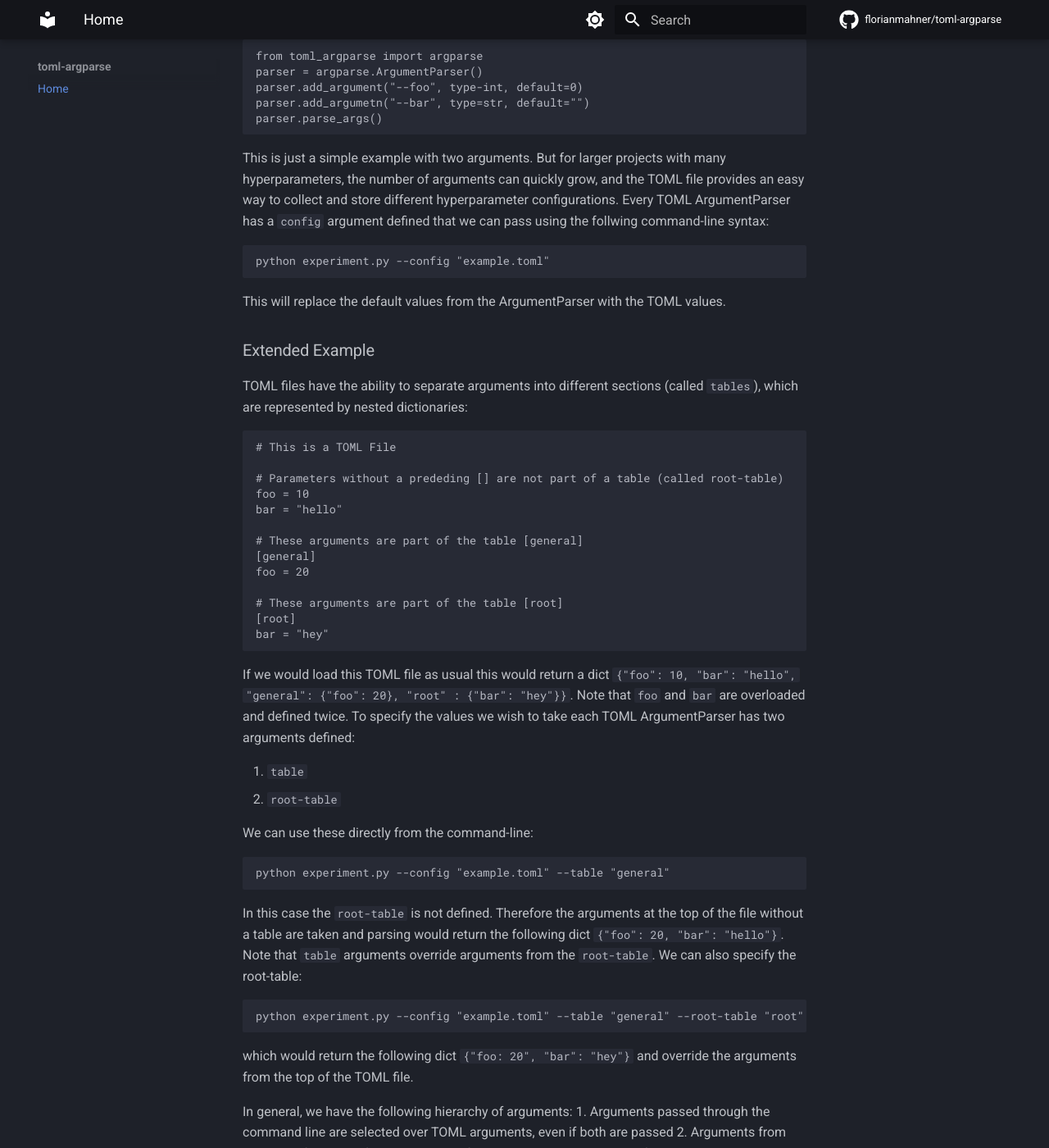
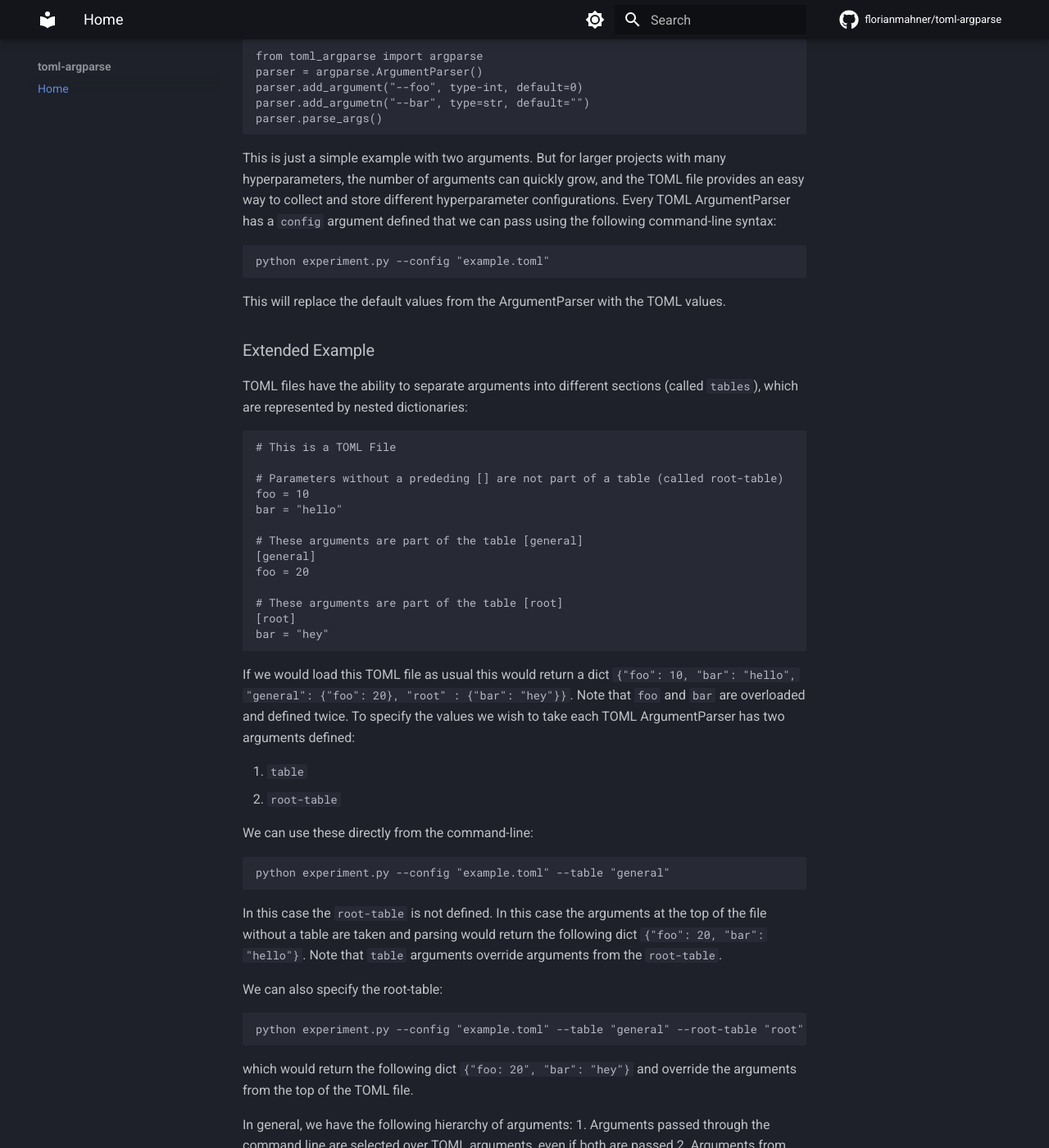
Before and after one commit to florianmahner/tomlparse, an MkDocs documentation site: the page built from docs/README.md, in a window 1280 px wide and 1400 px high, scrolled down 1182 px. Shown: the whole window at 82% size. Built offline with MkDocs 1.6.1 and Material for MkDocs 9.7.7, drawn with Linux system fonts in a browser that asks for light colours; comment, search, counter and statistics services are not loaded; some of the changed text lies outside the part shown.

Commit message:
Update README

````diff
--- a/docs/README.md
+++ b/docs/README.md
@@ -52,7 +52,7 @@ parser.add_argumetn("--bar", type=str, default="")
 parser.parse_args()
 ```
 
-This is just a simple example with two arguments. But for larger projects with many hyperparameters, the number of arguments can quickly grow, and the TOML file provides an easy way to collect and store different hyperparameter configurations. Every TOML ArgumentParser has a `config` argument defined that we can pass using the follwing command-line syntax:
+This is just a simple example with two arguments. But for larger projects with many hyperparameters, the number of arguments can quickly grow, and the TOML file provides an easy way to collect and store different hyperparameter configurations. Every TOML ArgumentParser has a `config` argument defined that we can pass using the following command-line syntax:
 
 ```bash
 python experiment.py --config "example.toml"
@@ -91,7 +91,9 @@ We can use these directly from the command-line:
 python experiment.py --config "example.toml" --table "general"
 ```
 
-In this case the `root-table` is not defined. Therefore the arguments at the top of the file without a table are taken and parsing would return the following dict `{"foo": 20, "bar": "hello"}`. Note that `table` arguments override arguments from the `root-table`. We can also specify the root-table:
+In this case the `root-table` is not defined. In this case the arguments at the top of the file without a table are taken and parsing would return the following dict `{"foo": 20, "bar": "hello"}`. Note that `table` arguments override arguments from the `root-table`.
+
+We can also specify the root-table:
 
 ```bash
 python experiment.py --config "example.toml" --table "general" --root-table "root"
````
Also changed, not shown: other parts of docs/README.md (+2 -2 lines).
